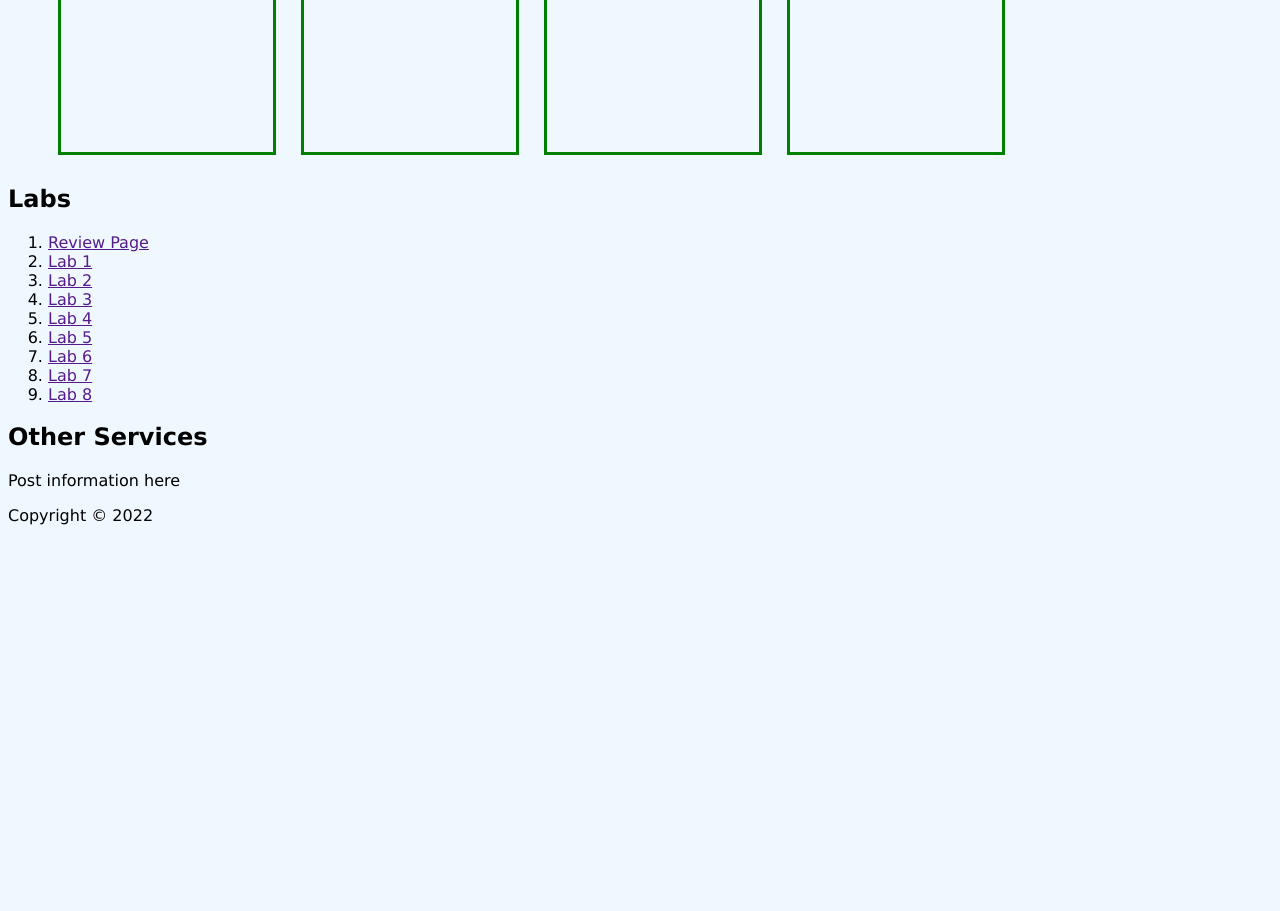
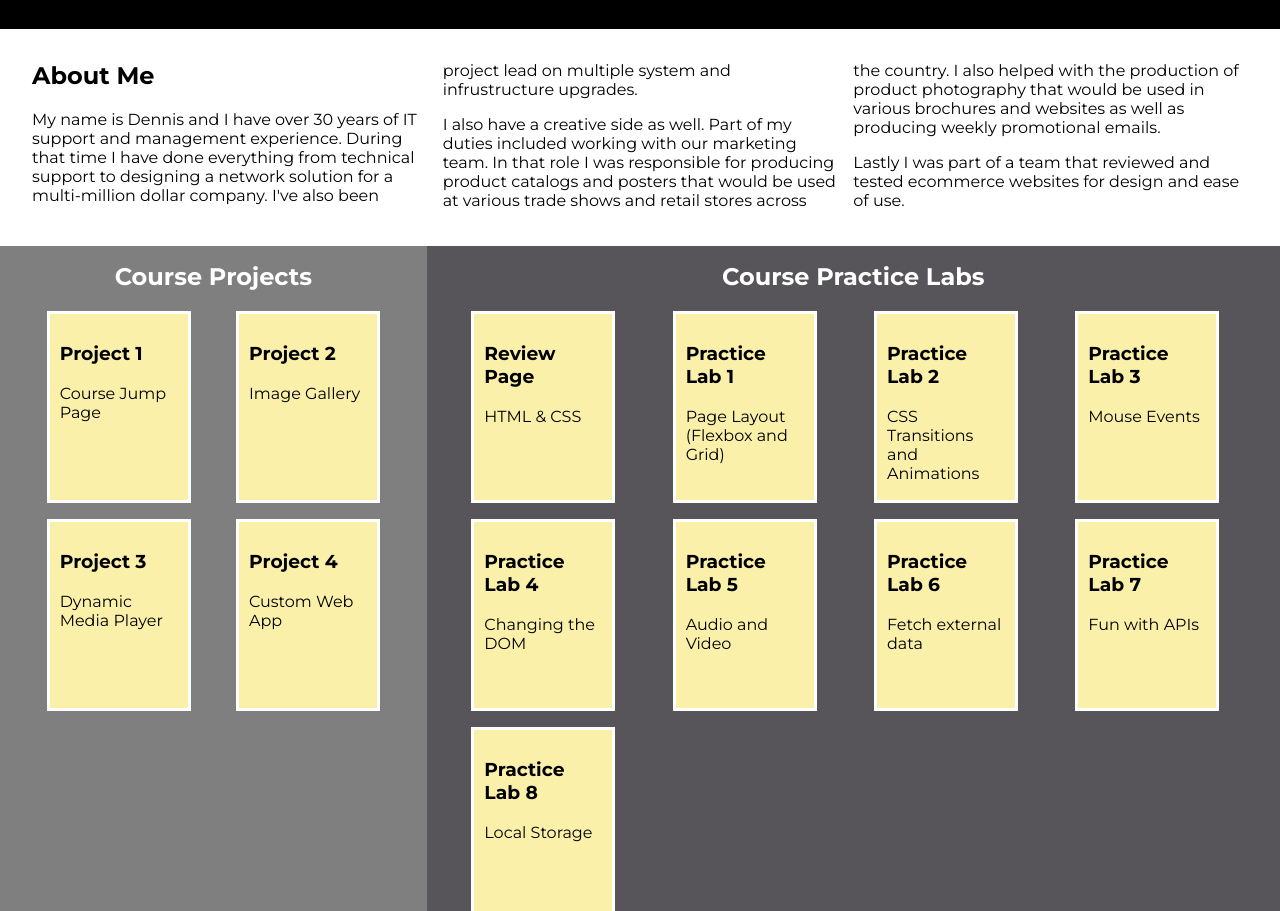
Before and after one commit to dennis-mays/Jump-page, a plain HTML site: page index.html in a window 1280 px wide. Shown: the part 241-1152 px from the top of the page. Before the commit the page ends 800 px from the top, so only its background shows below. Drawn offline with Linux system fonts and the light colour scheme.

Commit message:
Added flexbox, grid and css to layout

```diff
--- /dev/null
+++ b/css/main.css
@@ -0,0 +1,105 @@
+@import url("https://fonts.googleapis.com/css2?family=Montserrat:wght@400;700&display=swap");
+
+* {
+    box-sizing: border-box;
+}
+
+body {
+    margin: 0;
+    padding: 0;
+    background-color: #ffffff;
+    font-family: Montserrat, Arial, Helvetica, sans-serif;
+}
+
+header,
+footer {
+    background: #000000;
+    color: #eee;
+    padding: 2rem;
+}
+
+header {
+    display: flex;
+    align-items: center;
+}
+
+header img {
+    min-width: 10%;
+    border: 3px solid #faf0aa;
+    border-radius: 50%;
+}
+
+header h1 {
+    margin-left: 1rem;
+}
+
+h2 {
+    margin-top: 0;
+}
+
+.projects h2,
+.labs h2 {
+    text-align: center;
+    color: #ffffff;
+}
+
+ol {
+    list-style: none;
+    padding: 0;
+}
+
+.about {
+    padding: 2rem;
+}
+
+.projects {
+    background-color: #7f7f7f;
+    padding: 1rem 2rem;
+}
+
+.projects ol {
+    height: 90%;
+    display: flex;
+    gap: 1rem;
+    flex-wrap: wrap;
+    justify-content: space-around;
+    align-content: flex-start; /* only use for wrapped rows. Otherwise use align-items */
+}
+
+.labs {
+    background-color: #58555a;
+    padding: 1rem 2rem;
+}
+.labs ol {
+    display: grid;
+    grid-gap: 1rem;
+    grid-template-columns: repeat(auto-fit, minmax(5rem, 10rem));
+    justify-content: space-around;
+}
+
+.projects li,
+.labs li {
+    border: 3px solid #ffffff;
+    background: #faf0aa;
+    padding: 10px;
+    width: 9rem;
+    height: 12rem;
+}
+
+@media screen and (min-width: 600px) {
+    header,
+    footer {
+        grid-column: 1 / 3;
+    }
+
+    .about {
+        padding: 2rem;
+        column-count: 3;
+        grid-column: 1 / 3;
+    }
+
+    main {
+        display: grid;
+        grid-template-columns: 1fr 2fr;
+    }
+}
--- a/index.html
+++ b/index.html
@@ -1,60 +1,119 @@
 <!DOCTYPE html>
-<html lang="en" >
+<html lang="en">
     <head>
-  <meta charset="UTF-8">
-  <title>CodePen - Jump Page</title>
-  <link rel="stylesheet" href="./style.css">
-
+        <meta charset="UTF-8" />
+        <meta http-equiv="X-UA-Compatible" content="IE=edge" />
+        <meta name="viewport" content="width=device-width, initial-scale=1.0" />
+        <meta name="robots" content="noindex, nofollow" />
+        <link rel="stylesheet" href="css/main.css" />
+        <title>Dennis Mays ARTDM-174 Landing Page</title>
     </head>
     <body>
-<!-- partial:index.partial.html -->
         <header>
-  <h1>Dennis Mays - ARTDM-174 Jump Page</h1>
+            <img src="images/dennis.png" alt="" />
+            <h1>
+                Dennis Mays<br />ARTDM-174<br />
+                Landing Page
+            </h1>
         </header>
-
         <main>
-  <section class="intro">
-    <p>Intro: Info about me</p>
+            <section class="about">
+                <h2>About Me</h2>
+                <p>
+                    My name is Dennis and I have over 30 years of IT support and
+                    management experience. During that time I have done
+                    everything from technical support to designing a network
+                    solution for a multi-million dollar company. I've also been
+                    project lead on multiple system and infrustructure upgrades.
+                </p>
+                <p>
+                    I also have a creative side as well. Part of my duties
+                    included working with our marketing team. In that role I was
+                    responsible for producing product catalogs and posters that
+                    would be used at various trade shows and retail stores
+                    across the country. I also helped with the production of
+                    product photography that would be used in various brochures
+                    and websites as well as producing weekly promotional emails.
+                </p>
+                <p>
+                    Lastly I was part of a team that reviewed and tested
+                    ecommerce websites for design and ease of use.
+                </p>
             </section>
 
             <section class="projects">
-    <h2>Projects</h2>
+                <h2>Course Projects</h2>
+
                 <ol>
-      <li><a href="">Jump Page</a></li>
-      <li><a href="">Image Gallery</a></li>
-      <li><a href="">Rich Media Player</a></li>
-      <li><a href="">Web Application</a></li>
+                    <li>
+                        <h3>Project 1</h3>
+                        <p>Course Jump Page</p>
+                    </li>
+                    <li>
+                        <h3>Project 2</h3>
+                        <p>Image Gallery</p>
+                    </li>
+                    <li>
+                        <h3>Project 3</h3>
+                        <p>Dynamic Media Player</p>
+                    </li>
+                    <li>
+                        <h3>Project 4</h3>
+                        <p>Custom Web App</p>
+                    </li>
                 </ol>
             </section>
 
             <section class="labs">
-    <h2>Labs</h2>
+                <h2>Course Practice Labs</h2>
+
                 <ol>
-      <li><a href="">Review Page</a></li>
-      <li><a href="">Lab 1</a></li>
-      <li><a href="">Lab 2</a></li>
-      <li><a href="">Lab 3</a></li>
-      <li><a href="">Lab 4</a></li>
-      <li><a href="">Lab 5</a></li>
-      <li><a href="">Lab 6</a></li>
-      <li><a href="">Lab 7</a></li>
-      <li><a href="">Lab 8</a></li>
+                    <li>
+                        <h3>Review Page</h3>
+                        <p>HTML & CSS</p>
+                    </li>
+                    <li>
+                        <h3>Practice Lab 1</h3>
+                        <p>Page Layout (Flexbox and Grid)</p>
+                    </li>
+                    <li>
+                        <h3>Practice Lab 2</h3>
+                        <p>CSS Transitions and Animations</p>
+                    </li>
+                    <li>
+                        <h3>Practice Lab 3</h3>
+                        <p>Mouse Events</p>
+                    </li>
+                    <li>
+                        <h3>Practice Lab 4</h3>
+                        <p>Changing the DOM</p>
+                    </li>
+                    <li>
+                        <h3>Practice Lab 5</h3>
+                        <p>Audio and Video</p>
+                    </li>
+                    <li>
+                        <h3>Practice Lab 6</h3>
+                        <p>Fetch external data</p>
+                    </li>
+                    <li>
+                        <h3>Practice Lab 7</h3>
+                        <p>Fun with APIs</p>
+                    </li>
+                    <li>
+                        <h3>Practice Lab 8</h3>
+                        <p>Local Storage</p>
+                    </li>
                 </ol>
             </section>
-
         </main>
-
-<aside>
-  <h2>Other Services</h2>
-  <p>
-    Post information here
-  </p>
-</aside>
-
         <footer>
-  Copyright &copy; 2022
+            <h5>
+                &copy; 2022 - This website was created as an academic exercise
+                for Diablo Valley College, ARTDM-174: Web and Mobile Design with
+                JavaScript. In no way should this content be considered or used
+                as a source of factual public information.
+            </h5>
         </footer>
-<!-- partial -->
-
     </body>
 </html>
```
Also changed, not shown: images/dennis.png (added). Lines whose indentation alone changed are shown as unchanged.
